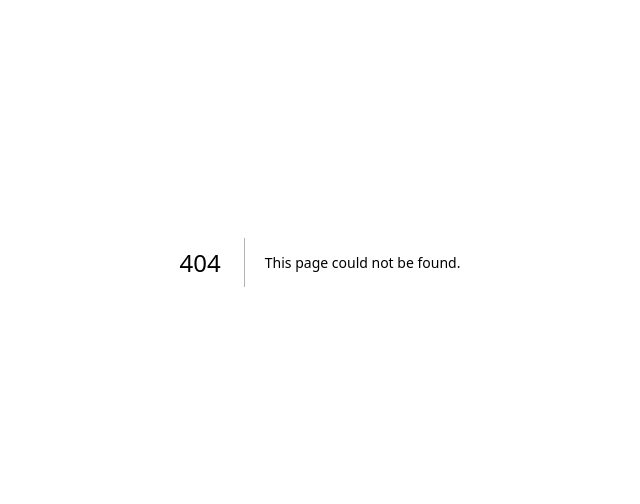
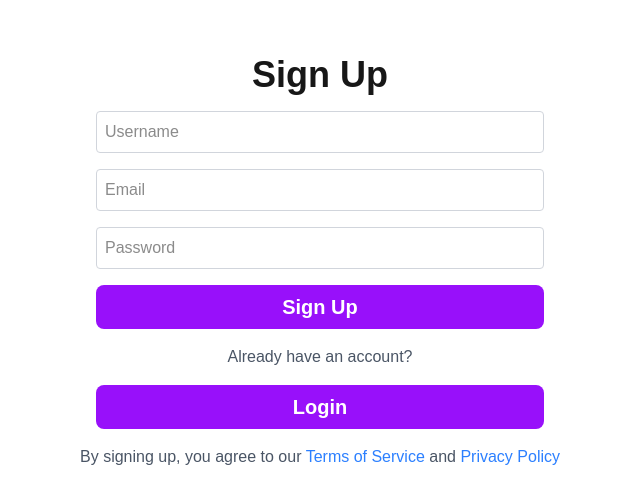
Before and after one commit to hemantmm/StockMarketAnalysis, a Next.js app in the folder frontend/: page /SignUp in a window 1280 px wide. Before the commit this address had no page. Shown: the part 138-642 px from the top of the page, without its empty margins (320-960 px from the left). Built offline with nearby package versions, Linux system fonts and the light colour scheme.

Commit message:
feat: signup page

```diff
--- a/frontend/src/app/Login/page.tsx
+++ b/frontend/src/app/Login/page.tsx
@@ -7,8 +7,13 @@ const LoginPage = () => {
 
   const handleHomePage = () => {
     router.push('/');
+  };
 
+  const handleSignUpPage = () => {
+    router.push('/SignUp');
   };
+
+
   return (
     <div className="flex flex-col items-center justify-center min-h-screen bg-gray-100">
       <h1 className="text-2xl font-bold mb-4">Login Page</h1>
@@ -38,17 +43,51 @@ const LoginPage = () => {
           />
           <p className="text-red-500 text-xs italic">Please choose a password.</p>
         </div>
-        <div className="flex items-center justify-between">
+        <div className="flex items-center justify-between flex-col">
+          <button
+            className="bg-blue-500 hover:bg-blue-700 cursor-pointer text-white font-bold py-2 px-4 rounded focus:outline-none focus:shadow-outline"
+            onClick={handleHomePage}
+          >
+            Login
+          </button>
+          {/* <a className=" align-baseline font-bold text-sm text-blue-500 hover:text-blue-800 mt-4" href="#">
+            Forgot Password?
+          </a> */}
+        </div>
+        <div className="flex items-center justify-between flex-col space-y-4">
+          <a className=" align-baseline font-bold text-sm text-blue-500 hover:text-blue-800 mt-4" href="#">
+            Don&apos;t have an account?
+          </a>
+          <button
+            className="bg-blue-500 hover:bg-blue-700 text-white font-bold py-2 px-4 cursor-pointer rounded focus:outline-none focus:shadow-outline"
+            onClick={handleSignUpPage}
+          >
+            Sign Up
+          </button>
+
+        </div>
+        {/* <div className="flex items-center justify-between flex-col">
           <button
             className="bg-blue-500 hover:bg-blue-700 text-white font-bold py-2 px-4 rounded focus:outline-none focus:shadow-outline"
             onClick={handleHomePage}
           >
-            Login
+            Login with Google
           </button>
-          <a className="inline-block align-baseline font-bold text-sm text-blue-500 hover:text-blue-800" href="#">
-            Forgot Password?
+          <a className=" align-baseline font-bold text-sm text-blue-500 hover:text-blue-800 mt-4" href="#">
+            Login with Facebook
           </a>
-        </div>
+        </div> */}
+        {/* <div className="flex items-center justify-between flex-col">
+          <button
+            className="bg-blue-500 hover:bg-blue-700 text-white font-bold py-2 px-4 rounded focus:outline-none focus:shadow-outline"
+            onClick={handleHomePage}
+          >
+            Login with Twitter
+          </button>
+          <a className=" align-baseline font-bold text-sm text-blue-500 hover:text-blue-800 mt-4" href="#">
+            Login with LinkedIn
+          </a>
+        </div> */}
       </form>
       <p className="text-center text-gray-500 text-xs">
         &copy;2025 HMM. All rights reserved.
--- /dev/null
+++ b/frontend/src/app/SignUp/page.tsx
@@ -0,0 +1,66 @@
+'use client';
+import { useRouter } from "next/navigation";
+
+const SignUpPage = () => {
+
+    const router = useRouter();
+
+    const handleLoginPage = () => {
+        // window.location.href = '/Login';
+        router.push('/Login');
+    };
+
+  return (
+    <div className="flex flex-col items-center justify-center h-screen">
+      <h1 className="text-4xl font-bold mb-4">Sign Up</h1>
+      <form className="flex flex-col space-y-4">
+        <input
+          type="text"
+          placeholder="Username"
+          className="border border-gray-300 p-2 rounded"
+        />
+        <input
+          type="email"
+          placeholder="Email"
+          className="border border-gray-300 p-2 rounded"
+        />
+        <input
+          type="password"
+          placeholder="Password"
+          className="border border-gray-300 p-2 w-md rounded"
+        />
+        <button
+          type="submit"
+          className="bg-purple-600 text-xl font-bold text-white p-2 cursor-pointer rounded-lg hover:bg-white hover:text-purple-600 transition duration-200"
+        >
+          Sign Up
+        </button>
+      </form>
+        <div className="mt-4 flex items-center justify-between flex-col space-y-4">
+            <p className="text-gray-600">
+            Already have an account?{' '}
+            </p>
+
+            <button
+                className="bg-purple-600 text-xl hover:bg-white hover:text-purple-600 text-white font-bold py-2 w-md cursor-pointer rounded-lg focus:outline-none focus:shadow-outline"
+                onClick={handleLoginPage}
+            >
+                Login
+            </button>
+            </div>
+        <div className="mt-4">
+            <p className="text-gray-600">
+            By signing up, you agree to our{' '}
+            <a href="/terms" className="text-blue-500 hover:underline">
+                Terms of Service
+            </a>{' '}
+            and{' '}
+            <a href="/privacy" className="text-blue-500 hover:underline">
+                Privacy Policy
+            </a>
+            </p>
+            </div>
+    </div>
+  );
+}
+export default SignUpPage;
```
